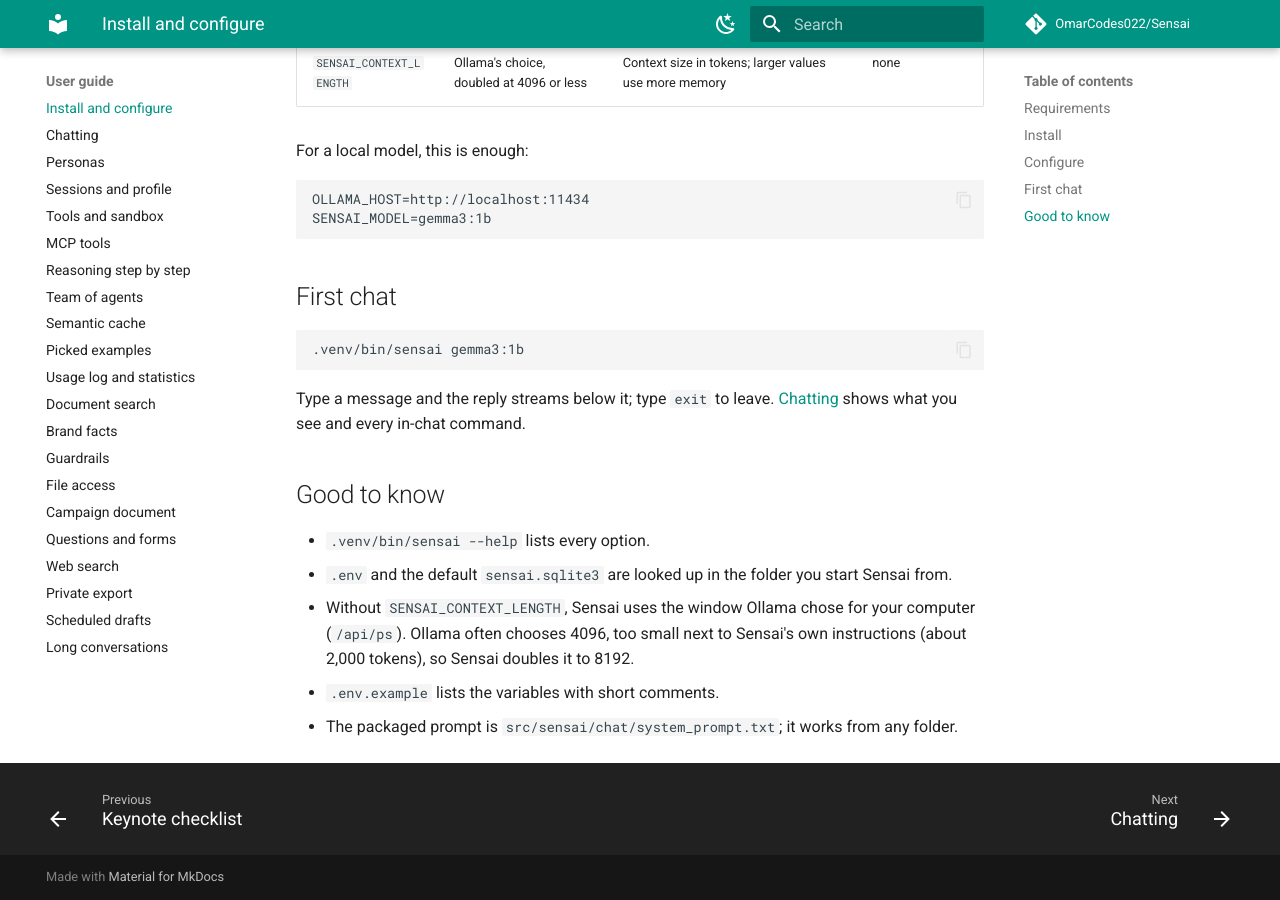
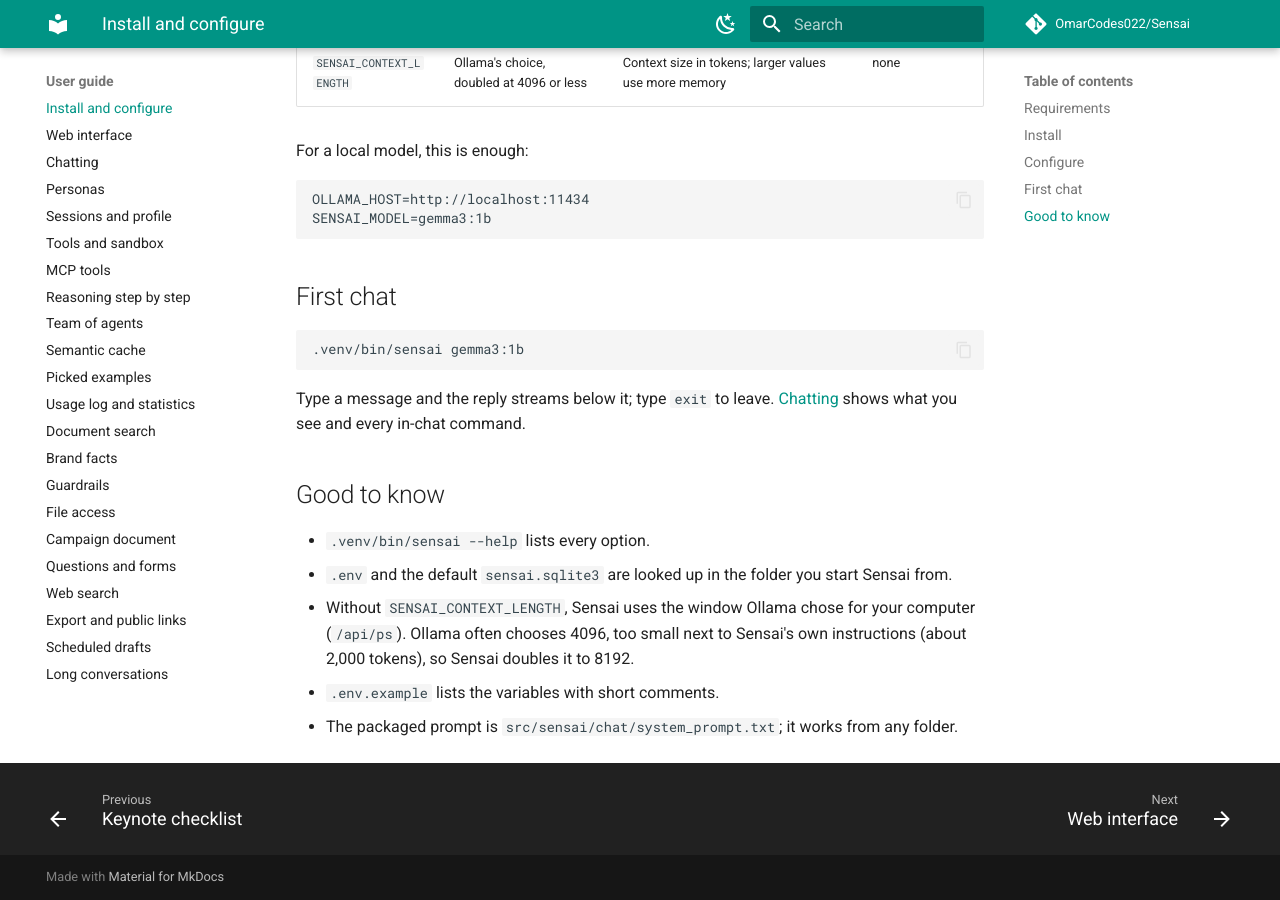
Before and after one commit to OmarCodes022/Sensai, an MkDocs documentation site: the page built from docs/user-guide/install.md, in a window 1280 px wide and 900 px high, scrolled down 1640 px. Built offline with MkDocs 1.6.1 and Material for MkDocs 9.7.7, drawn with Linux system fonts in a browser that asks for light colours; comment, search, counter and statistics services are not loaded.

Commit message:
docs(mkdocs): web page, stories index and public links in the nav; stories and scope built
Claude-Session: https://claude.ai/code/session_01Ms8xg11Dg3U67PLKoFhJGg

```diff
--- a/mkdocs.yml
+++ b/mkdocs.yml
@@ -1,5 +1,5 @@
 site_name: Sensai Documentation
-site_description: Documentation of Sensai, a local command-line AI assistant for a skincare creator
+site_description: Documentation of Sensai, a local AI assistant (terminal and web page) for a skincare creator
 site_url: https://omarcodes022.github.io/Sensai/
 repo_name: OmarCodes022/Sensai
 repo_url: https://github.com/OmarCodes022/Sensai
@@ -18,9 +18,11 @@ nav:
       - Features: overview/features.md
       - How it works: overview/how-it-works.md
       - User stories: overview/user-stories.md
+      - Stories index: stories/README.md
       - Keynote checklist: keynote-checklist.md
   - User guide:
       - Install and configure: user-guide/install.md
+      - Web interface: user-guide/web.md
       - Chatting: user-guide/chatting.md
       - Personas: user-guide/personas.md
       - Sessions and profile: user-guide/sessions.md
@@ -38,7 +40,7 @@ nav:
       - Campaign document: user-guide/campaign.md
       - Questions and forms: user-guide/questions.md
       - Web search: user-guide/web-search.md
-      - Private export: user-guide/export.md
+      - Export and public links: user-guide/export.md
       - Scheduled drafts: user-guide/scheduling.md
       - Long conversations: user-guide/context.md
   - Developer guide:
@@ -51,11 +53,13 @@ nav:
 
 exclude_docs: |
   architecture/
-  product/
   operations/
   tasks/
   diagrams/
-  stories/
+
+not_in_nav: |
+  stories/*.md
+  product/*.md
 
 theme:
   name: material
```
